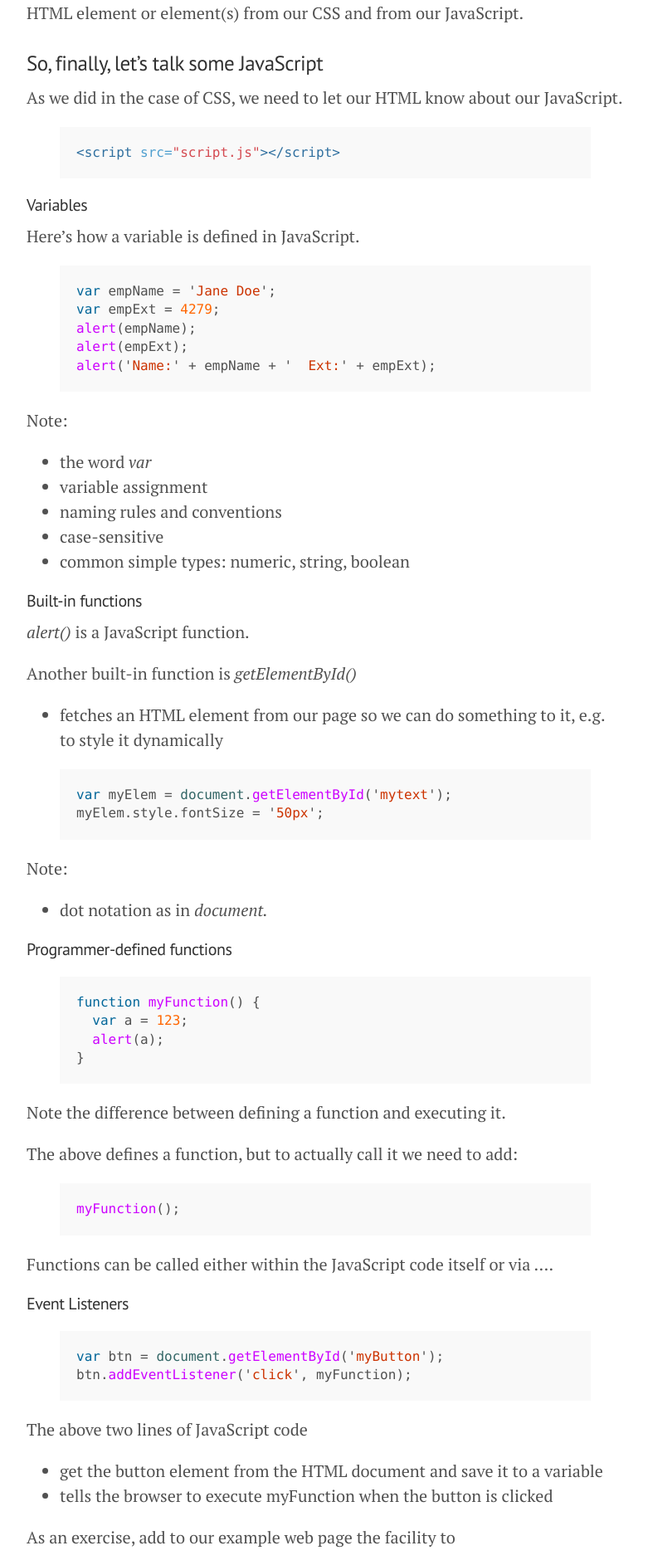
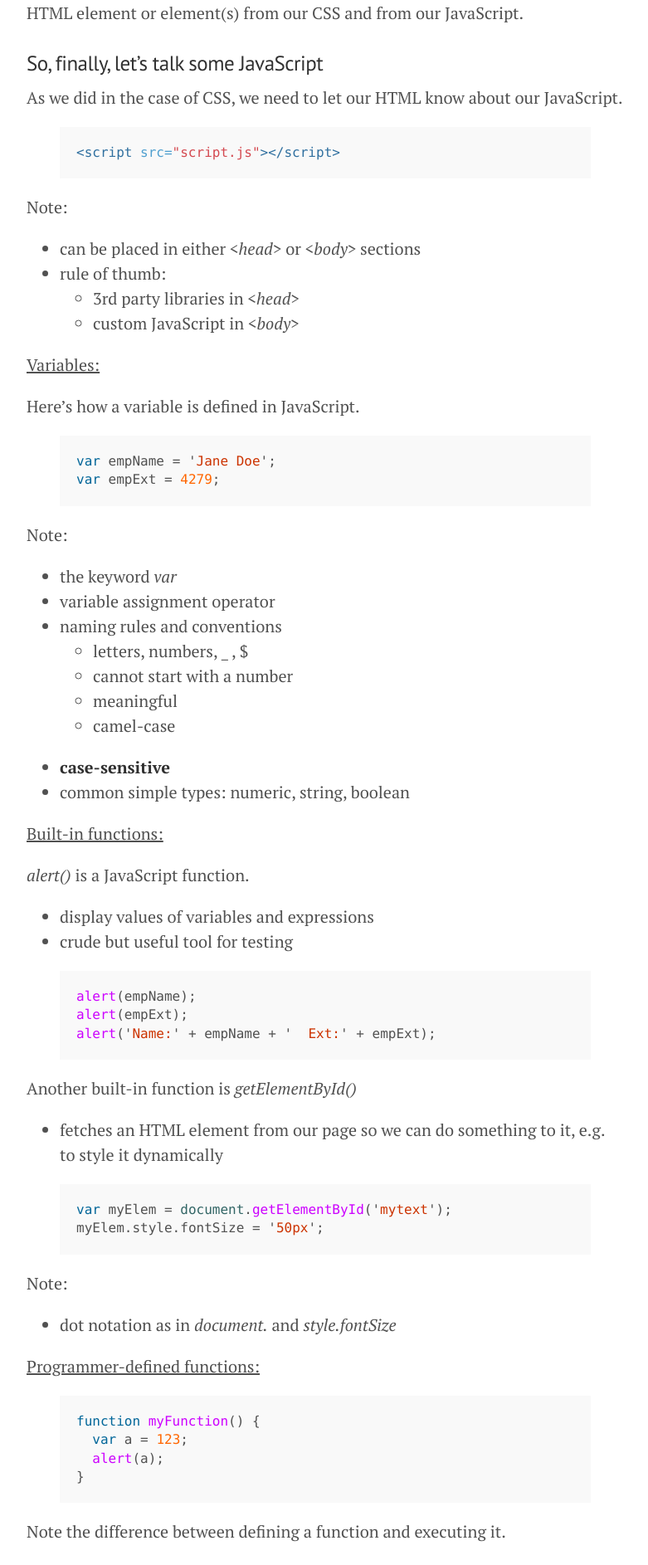
Before and after one commit to MississaugaCoding/mississaugacoding.github.io, a Jekyll site: the page built from _posts/2015-09-01-html-css-js-intro-session3.md, in a window 1280 px wide. Shown: the part 1829-3715 px from the top of the page at 83% size, without its empty margins (248-1029 px from the left). Built offline with Jekyll 4.4.1, drawn with Linux system fonts in a browser that asks for light colours; comment, search, counter and statistics services are not loaded; some of the changed text lies outside the part shown.

Commit message:
updated session notes

```diff
--- a/_includes/head.html
+++ b/_includes/head.html
@@ -20,6 +20,8 @@
   <link rel="stylesheet" href="{{ site.baseurl }}/public/css/lanyon.css">
   <link rel="stylesheet" href="https://fonts.googleapis.com/css?family=PT+Serif:400,400italic,700%7CPT+Sans:400">
 
+  <link rel="stylesheet" href="{{ site.baseurl }}/public/css/style.css">
+
   <!-- Icons -->
   <link rel="apple-touch-icon-precomposed" sizes="144x144" href="{{ site.baseurl }}/public/logo.jpg">
   <link rel="shortcut icon" href="{{ site.baseurl }}/public/favicon.ico">
--- a/_posts/2015-09-01-html-css-js-intro-session3.md
+++ b/_posts/2015-09-01-html-css-js-intro-session3.md
@@ -79,29 +79,47 @@ As we did in the case of CSS, we need to let our HTML know about our JavaScript.
 <script src="script.js"></script>
 {% endhighlight %}
 
-####Variables
+Note:
+
+  - can be placed in either _<head>_ or _<body>_ sections
+  - rule of thumb:
+    - 3rd party libraries in _<head>_
+    - custom JavaScript in _<body>_
+
+
+<p class="ul">Variables:</p>
 
 Here's how a variable is defined in JavaScript.
 
 {% highlight javascript %}
 var empName = 'Jane Doe';
 var empExt = 4279;
+{% endhighlight %}
+
+Note:
+
+  - the keyword _var_
+  - variable assignment operator
+  - naming rules and conventions
+    - letters, numbers, _ , $
+    - cannot start with a number
+    - meaningful
+    - camel-case
+  - **case-sensitive**
+  - common simple types: numeric, string, boolean
+
+<p class="ul">Built-in functions:</p>
+
+_alert()_ is a JavaScript function.
+
+- display values of variables and expressions
+- crude but useful tool for testing
+
+{% highlight javascript %}
 alert(empName);
 alert(empExt);
 alert('Name:' + empName + '  Ext:' + empExt);
 {% endhighlight %}
-
-Note:
-
-  - the word _var_
-  - variable assignment
-  - naming rules and conventions
-  - case-sensitive
-  - common simple types: numeric, string, boolean
-
-####Built-in functions
-
-_alert()_ is a JavaScript function.
 
 Another built-in function is _getElementById()_
 
@@ -114,10 +132,10 @@ myElem.style.fontSize = '50px';
 
 Note:
 
-  - dot notation as in _document._
+  - dot notation as in _document._ and _style.fontSize_
 
 
-####Programmer-defined functions
+<p class="ul">Programmer-defined functions:</p>
 
 {% highlight javascript %}
 function myFunction() {
@@ -136,7 +154,7 @@ myFunction();
 
 Functions can be called either within the JavaScript code itself or via ....
 
-####Event Listeners
+<p class="ul">Event Listeners:</p>
 
 {% highlight javascript %}
 var btn = document.getElementById('myButton');
@@ -148,13 +166,20 @@ The above two lines of JavaScript code
   - get the button element from the HTML document and save it to a variable
   - tells the browser to execute myFunction when the button is clicked
 
-
-
-As an exercise, add to our example web page the facility to
+As an exercise, let's add to our example web page the facility to:
 
   - choose a colour from a drop-down and
-  - set the text of our paragraph to be displyed in that colour.
+  - set the text of our paragraph to be displayed in that colour.
 
+Suggested steps:
+
+- make sure each element has a unique id
+- get the button element
+- add an event listener so that button click would call a function
+- create the function
+- get the selected colour
+- get the paragraph element
+- apply the colour to the paragraph element
 
 
 ###Additional Resource Links
--- /dev/null
+++ b/public/css/style.css
@@ -0,0 +1,3 @@
+p.ul {
+    text-decoration:underline;
+}
```
